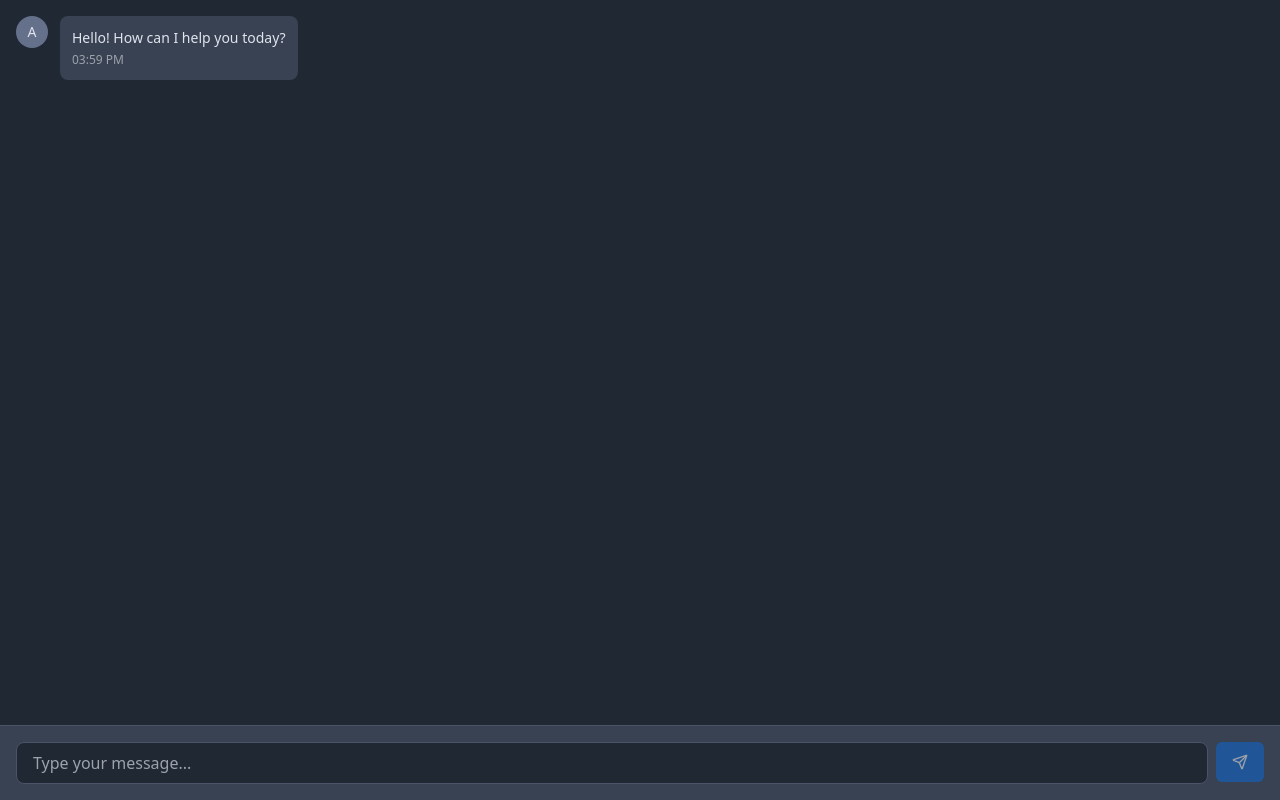
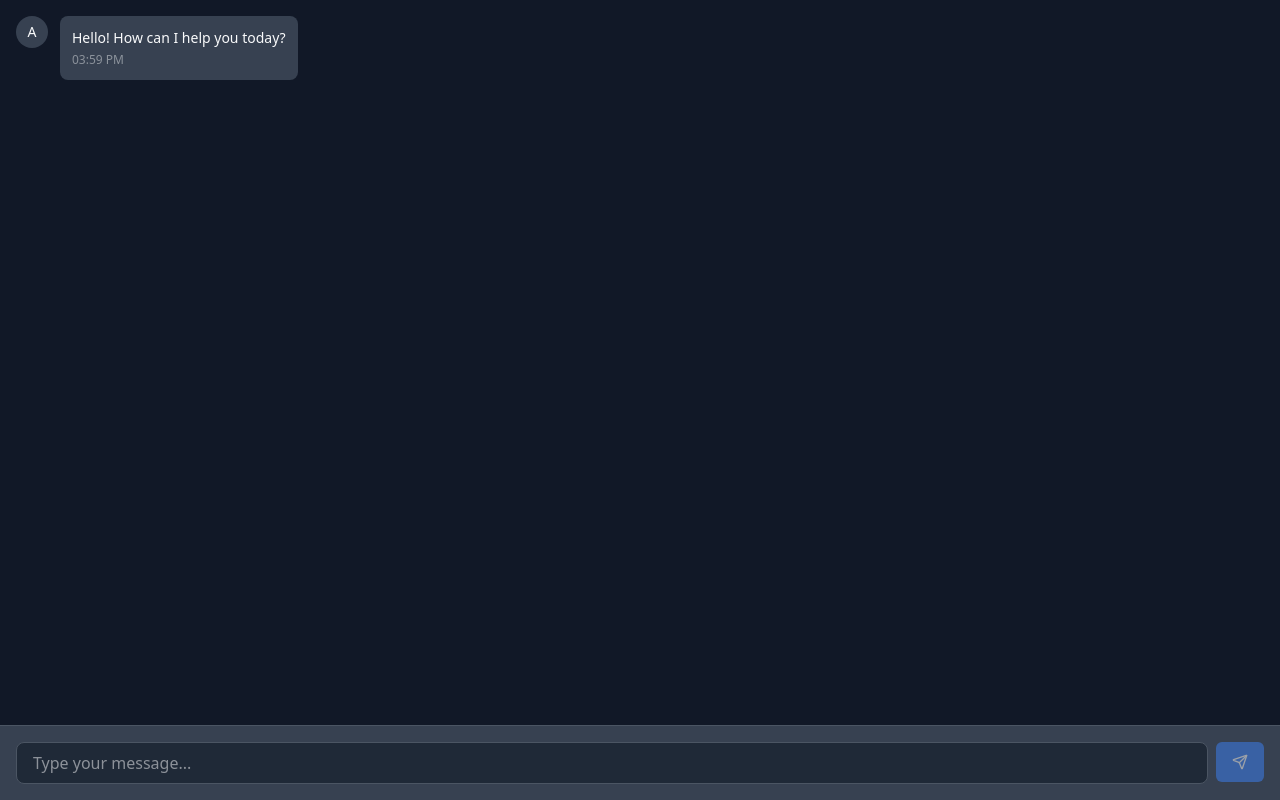
Before and after one commit to CorieW/react-actions-chat, a React (Vite) app: page / in a window 1280 px wide. Built offline with nearby package versions, Linux system fonts and the light colour scheme.

Commit message:
feat: Chat theme modification

```diff
--- a/src/App.tsx
+++ b/src/App.tsx
@@ -1,4 +1,4 @@
-import type { Message } from './js/types';
+import type { Message, ChatTheme } from './js/types';
 import { Chat } from './components/Chat';
 import { useChatStore } from './lib/chatStore';
 import { useMemo } from 'react';
@@ -34,9 +34,22 @@ function App(): React.JSX.Element {
     }
   ], [addMessage]);
 
+  // Define a custom dark theme for the chat
+  const CHAT_THEME: ChatTheme = {
+    primaryColor: '#3b82f6', // Blue for user messages
+    secondaryColor: '#374151', // Dark gray for agent messages
+    backgroundColor: '#111827', // Very dark background
+    textColor: '#f9fafb', // Light gray text
+    borderColor: '#4b5563', // Dark gray borders
+    inputBackgroundColor: '#1f2937', // Dark input background
+    inputTextColor: '#f9fafb', // Light input text
+    buttonColor: '#3b82f6', // Blue button
+    buttonTextColor: '#ffffff', // White button text
+  };
+
   return (
     <div className="min-h-screen bg-background">
-      <Chat initialMessages={INITIAL_MESSAGES} />
+      <Chat initialMessages={INITIAL_MESSAGES} theme={CHAT_THEME} />
     </div>
   );
 }
--- a/src/components/Chat.tsx
+++ b/src/components/Chat.tsx
@@ -6,7 +6,7 @@ import { Button } from './ui/button';
 import { Avatar } from './ui/avatar';
 import { useChatStore } from '../lib/chatStore';
 
-export function Chat({ initialMessages = [] }: ChatProps): React.JSX.Element {
+export function Chat({ initialMessages = [], theme }: ChatProps): React.JSX.Element {
   const { messages, addMessage, setMessages, getPreviousMessage } = useChatStore();
   const [inputValue, setInputValue] = useState<string>('');
   const messagesEndRef = useRef<HTMLDivElement>(null);
@@ -17,6 +17,23 @@ export function Chat({ initialMessages = [] }: ChatProps): React.JSX.Element {
       setMessages(initialMessages);
     }
   }, [initialMessages, setMessages]);
+
+  // Generate CSS custom properties from theme
+  const getThemeStyles = (): React.CSSProperties => {
+    if (!theme) return {};
+
+    return {
+      '--chat-primary-color': theme.primaryColor,
+      '--chat-secondary-color': theme.secondaryColor,
+      '--chat-background-color': theme.backgroundColor,
+      '--chat-text-color': theme.textColor,
+      '--chat-border-color': theme.borderColor,
+      '--chat-input-background-color': theme.inputBackgroundColor,
+      '--chat-input-text-color': theme.inputTextColor,
+      '--chat-button-color': theme.buttonColor,
+      '--chat-button-text-color': theme.buttonTextColor,
+    } as React.CSSProperties;
+  };
 
   const scrollToBottom = (): void => {
     messagesEndRef.current?.scrollIntoView({ behavior: 'smooth' });
@@ -57,7 +74,14 @@ export function Chat({ initialMessages = [] }: ChatProps): React.JSX.Element {
   };
 
   return (
-    <div className="flex flex-col h-screen">
+    <div
+      className="flex flex-col h-screen"
+      style={{
+        ...getThemeStyles(),
+        backgroundColor: theme?.backgroundColor || 'var(--background)',
+        color: theme?.textColor || 'var(--foreground)',
+      }}
+    >
       {/* Chat Messages Area */}
       <div className="flex-1 p-4 space-y-4 overflow-y-auto">
         {messages.map((message) => (
@@ -70,11 +94,17 @@ export function Chat({ initialMessages = [] }: ChatProps): React.JSX.Element {
             {/* Avatar */}
             <div className="shrink-0">
               <Avatar className="w-8 h-8">
-                <div className={`h-full w-full flex items-center justify-center text-sm font-medium ${
-                  message.type === 'user'
-                    ? 'bg-primary text-primary-foreground'
-                    : 'bg-secondary text-secondary-foreground'
-                }`}>
+                <div
+                  className="h-full w-full flex items-center justify-center text-sm font-medium"
+                  style={{
+                    backgroundColor: message.type === 'user'
+                      ? (theme?.primaryColor || 'var(--primary)')
+                      : (theme?.secondaryColor || 'var(--secondary)'),
+                    color: message.type === 'user'
+                      ? (theme?.buttonTextColor || 'var(--primary-foreground)')
+                      : (theme?.textColor || 'var(--secondary-foreground)'),
+                  }}
+                >
                   {message.type === 'user' ? 'U' : 'A'}
                 </div>
               </Avatar>
@@ -82,18 +112,25 @@ export function Chat({ initialMessages = [] }: ChatProps): React.JSX.Element {
 
             {/* Message Bubble */}
             <div
-              className={`max-w-[70%] rounded-lg p-3 ${
-                message.type === 'user'
-                  ? 'bg-primary text-primary-foreground'
-                  : 'bg-card text-card-foreground'
-              }`}
+              className="max-w-[70%] rounded-lg p-3"
+              style={{
+                backgroundColor: message.type === 'user'
+                  ? (theme?.primaryColor || 'var(--primary)')
+                  : (theme?.secondaryColor || 'var(--card)'),
+                color: message.type === 'user'
+                  ? (theme?.buttonTextColor || 'var(--primary-foreground)')
+                  : (theme?.textColor || 'var(--card-foreground)'),
+              }}
             >
               <p className="text-sm wrap-break-words">{message.content}</p>
-              <span className={`text-xs mt-1 block ${
-                message.type === 'user'
-                  ? 'text-primary-foreground/70'
-                  : 'text-muted-foreground'
-              }`}>
+              <span
+                className="text-xs mt-1 block"
+                style={{
+                  color: message.type === 'user'
+                    ? (theme?.buttonTextColor ? `${theme.buttonTextColor}70` : 'var(--primary-foreground)')
+                    : (theme?.textColor ? `${theme.textColor}70` : 'var(--muted-foreground)'),
+                }}
+              >
                 {message.timestamp.toLocaleTimeString([], {
                   hour: '2-digit',
                   minute: '2-digit'
@@ -106,7 +143,13 @@ export function Chat({ initialMessages = [] }: ChatProps): React.JSX.Element {
       </div>
 
       {/* Input Area */}
-      <div className="p-4 border-t border-border bg-card">
+      <div
+        className="p-4 border-t"
+        style={{
+          borderColor: theme?.borderColor || 'var(--border)',
+          backgroundColor: theme?.secondaryColor || 'var(--card)',
+        }}
+      >
         <div className="flex gap-2">
           <input
             type="text"
@@ -114,12 +157,21 @@ export function Chat({ initialMessages = [] }: ChatProps): React.JSX.Element {
             onChange={(e) => setInputValue(e.target.value)}
             onKeyPress={handleKeyPress}
             placeholder="Type your message..."
-            className="flex-1 px-4 py-2 border rounded-lg bg-background border-input text-foreground placeholder:text-muted-foreground focus:outline-none focus:ring-2 focus:ring-ring"
+            className="flex-1 px-4 py-2 border rounded-lg focus:outline-none focus:ring-2 focus:ring-ring"
+            style={{
+              backgroundColor: theme?.inputBackgroundColor || 'var(--background)',
+              borderColor: theme?.borderColor || 'var(--input)',
+              color: theme?.inputTextColor || 'var(--foreground)',
+            }}
           />
           <Button
             onClick={handleSend}
             disabled={inputValue.trim() === ''}
             className="px-4"
+            style={{
+              backgroundColor: theme?.buttonColor || undefined,
+              color: theme?.buttonTextColor || undefined,
+            }}
           >
             <Send className="w-4 h-4" />
           </Button>
```
Also changed, not shown: src/js/types.ts (+27 -0 lines).
